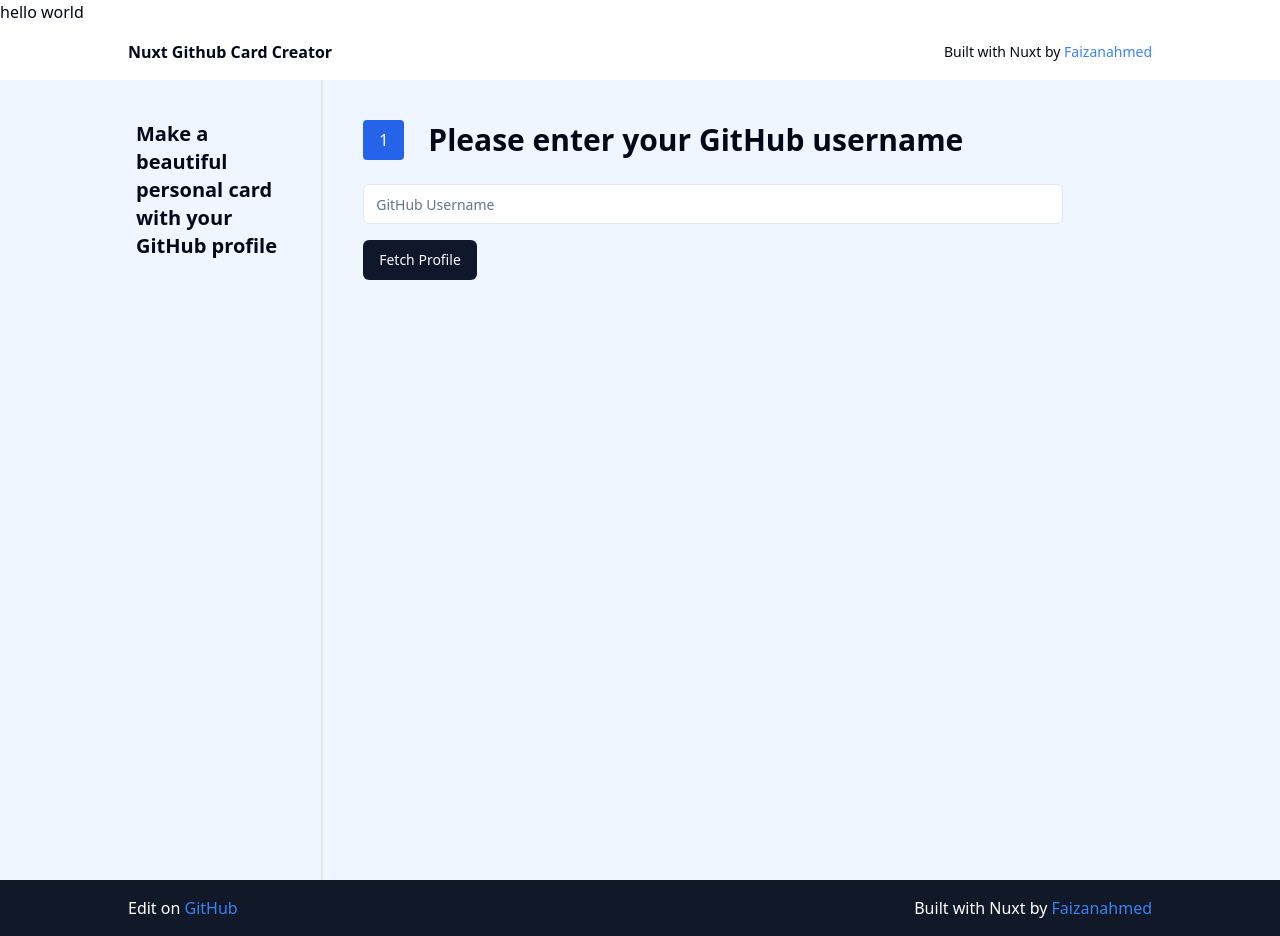
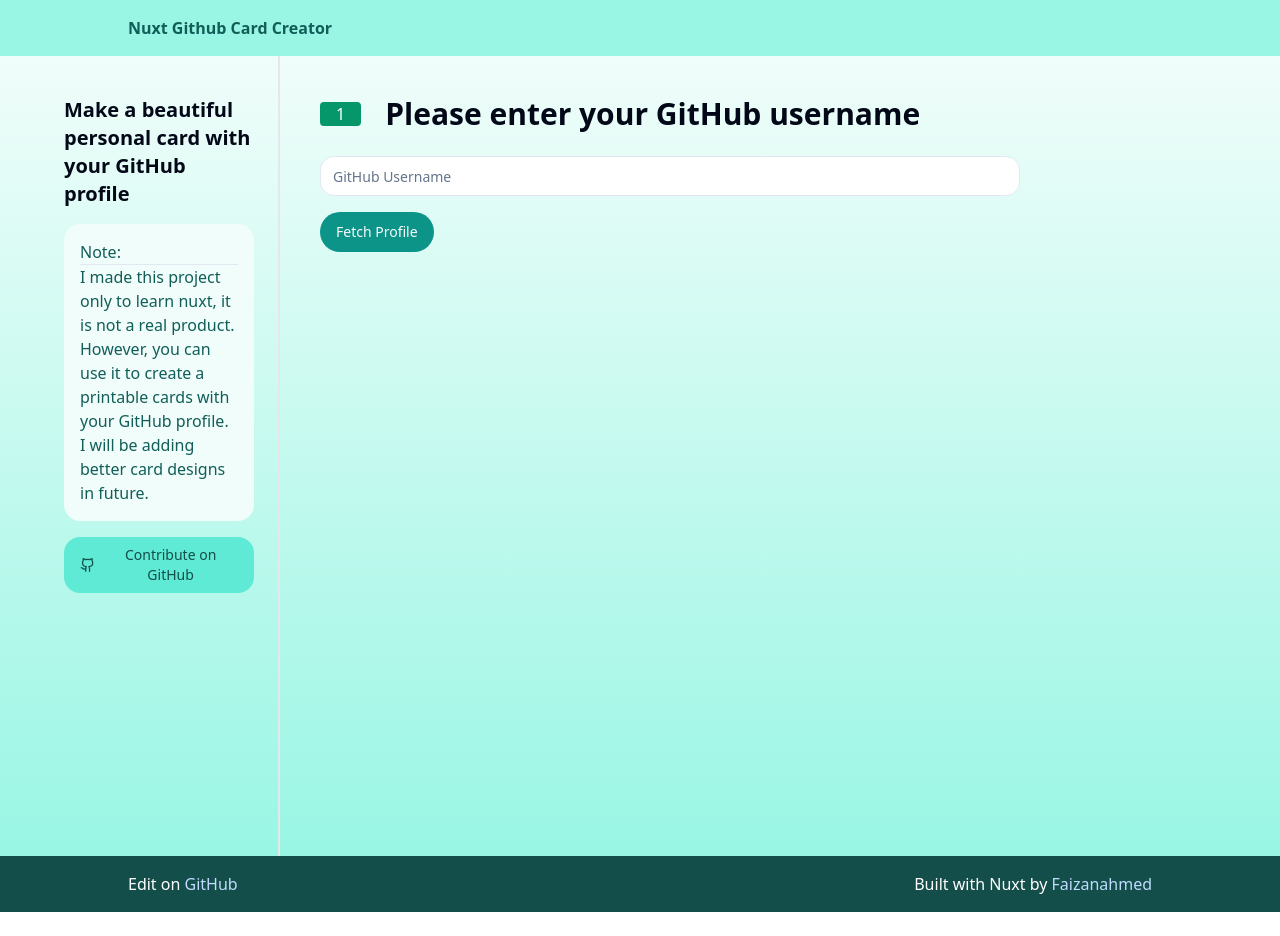
Before and after one commit to Faizanahmedsy/nuxt-github-card-maker, a Nuxt app: page / in a window 1280 px wide. After the commit the page ends 912 px from the top, so only its background shows below. Built offline with nearby package versions, Linux system fonts and the light colour scheme.

Commit message:
feat: added note, and contribute to github btn in sidebar

```diff
--- a/assets/css/tailwind.css
+++ b/assets/css/tailwind.css
@@ -33,7 +33,7 @@
 
     --ring: 222.2 84% 4.9%;
 
-    --radius: 0.5rem;
+    --radius: 1rem;
   }
 
   .dark {
--- a/components/Footer.vue
+++ b/components/Footer.vue
@@ -1,14 +1,14 @@
 <script setup></script>
 
 <template>
-  <footer class="bg-gray-900 text-white py-4">
+  <footer class="bg-teal-900 text-white py-4">
     <div class="container mx-auto flex justify-between px-32 items-center">
       <div>
         Edit on
         <a
           href="https://github.com/Faizanahmedsy/nuxt-github-card-maker"
           target="_blank"
-          class="text-blue-500"
+          class="text-blue-200"
         >
           GitHub</a
         >
@@ -24,7 +24,7 @@
         <a
           href="https://faizansaiyed.vercel.app"
           target="_blank"
-          class="text-blue-500"
+          class="text-blue-200"
           >Faizanahmed</a
         >
       </p>
--- /dev/null
+++ b/components/GitHubCard.vue
@@ -0,0 +1,125 @@
+<script setup lang="ts">
+import { ref } from "vue";
+import { Button } from "@/components/ui/button";
+import { Download } from "lucide-react";
+import html2canvas from "html2canvas";
+import jsPDF from "jspdf";
+
+const props = defineProps<{
+  userProfile: any;
+}>();
+
+const cardRef = ref(null);
+
+const downloadAsPDF = async () => {
+  if (!cardRef.value) return;
+
+  const cardClone = cardRef.value.cloneNode(true);
+  const downloadButton = cardClone.querySelector(".download-button");
+  if (downloadButton) {
+    downloadButton.remove();
+  }
+
+  document.body.appendChild(cardClone);
+
+  const canvas = await html2canvas(cardClone, {
+    useCORS: true,
+    allowTaint: true,
+  });
+
+  document.body.removeChild(cardClone);
+
+  const imgData = canvas.toDataURL("image/png");
+  const pdf = new jsPDF({
+    orientation: "landscape",
+    unit: "px",
+    format: [canvas.width, canvas.height],
+  });
+
+  pdf.addImage(imgData, "PNG", 0, 0, canvas.width, canvas.height);
+  pdf.save(`${props.userProfile.login}_github_card.pdf`);
+};
+</script>
+
+<template>
+  <div
+    class="flex flex-col lg:flex-row gap-4 lg:gap-6 items-start lg:items-center mb-6"
+  >
+    <span
+      class="bg-emerald-600 px-4 text-white flex justify-center items-center rounded-full lg:rounded"
+      >2</span
+    >
+    <h2 class="text-2xl lg:text-3xl font-semibold">
+      Download your card as a PDF
+    </h2>
+  </div>
+  <div
+    ref="cardRef"
+    class="bg-gradient-to-br from-blue-600 to-blue-800 rounded-xl shadow-2xl overflow-hidden max-w-[700px] w-full"
+  >
+    <div class="p-6 lg:p-8">
+      <div class="flex flex-col lg:flex-row items-center lg:space-x-6">
+        <div>
+          <img
+            :src="userProfile.avatar_url"
+            alt="Profile Picture"
+            class="w-24 h-24 lg:w-32 lg:h-32 rounded-full border-4 border-white shadow-lg mb-4 lg:mb-0"
+          />
+        </div>
+        <div class="text-center lg:text-left">
+          <h3 class="text-2xl lg:text-3xl font-bold text-white">
+            {{ userProfile.name }}
+          </h3>
+          <p class="text-lg lg:text-xl text-blue-200">
+            @{{ userProfile.login }}
+          </p>
+          <!-- // if userProfile.company is not empty -->
+          <p
+            v-if="userProfile.company"
+            class="text-lg lg:text-xl text-blue-200"
+          >
+            {{ userProfile.company }}
+          </p>
+        </div>
+      </div>
+      <p class="mt-6 text-base lg:text-lg text-white text-center lg:text-left">
+        {{ userProfile.bio }}
+      </p>
+      <div class="mt-8 flex justify-between text-blue-100">
+        <div class="text-center">
+          <p class="text-2xl lg:text-3xl font-bold">
+            {{ userProfile.followers }}
+          </p>
+          <p class="text-xs lg:text-sm uppercase">Followers</p>
+        </div>
+        <div class="text-center">
+          <p class="text-2xl lg:text-3xl font-bold">
+            {{ userProfile.following }}
+          </p>
+          <p class="text-xs lg:text-sm uppercase">Following</p>
+        </div>
+        <div class="text-center">
+          <p class="text-2xl lg:text-3xl font-bold">
+            {{ userProfile.public_repos }}
+          </p>
+          <p class="text-xs lg:text-sm uppercase">Repos</p>
+        </div>
+      </div>
+    </div>
+  </div>
+  <div
+    class="bg-teal-100 px-6 py-4 lg:px-8 flex flex-col lg:flex-row justify-between items-center space-y-4 lg:space-y-0 max-w-[700px] rounded-xl my-5"
+  >
+    <p class="text-gray-600 text-sm lg:text-base">
+      Created at:
+      {{ new Date(userProfile.created_at).toLocaleDateString() }}
+    </p>
+    <Button
+      @click="downloadAsPDF"
+      class="bg-teal-500 hover:bg-teal-600 download-button w-full lg:w-auto"
+    >
+      <Download class="h-5 w-5 mr-2" />
+      Download PDF
+    </Button>
+  </div>
+</template>
--- /dev/null
+++ b/components/NavbarV3.vue
@@ -0,0 +1,16 @@
+<template>
+  <div
+    class="flex justify-between items-center py-4 px-32 bg-teal-200 text-teal-800"
+  >
+    <h2 class="font-semibold">Nuxt Github Card Creator</h2>
+    <!-- <div class="text-sm">
+      Built with Nuxt by
+      <a
+        href="https://faizansaiyed.vercel.app"
+        target="_blank"
+        class="text-blue-800"
+        >Faizanahmed</a
+      >
+    </div> -->
+  </div>
+</template>
--- a/components/ui/button/index.ts
+++ b/components/ui/button/index.ts
@@ -1,35 +1,35 @@
-import { type VariantProps, cva } from 'class-variance-authority'
+import { type VariantProps, cva } from "class-variance-authority";
 
-export { default as Button } from './Button.vue'
+export { default as Button } from "./Button.vue";
 
 export const buttonVariants = cva(
-  'inline-flex items-center justify-center whitespace-nowrap rounded-md text-sm font-medium ring-offset-background transition-colors focus-visible:outline-none focus-visible:ring-2 focus-visible:ring-ring focus-visible:ring-offset-2 disabled:pointer-events-none disabled:opacity-50',
+  "inline-flex items-center justify-center whitespace-nowrap rounded-full text-sm font-medium ring-offset-background transition-colors focus-visible:outline-none focus-visible:ring-2 focus-visible:ring-ring focus-visible:ring-offset-2 disabled:pointer-events-none disabled:opacity-50",
   {
     variants: {
       variant: {
-        default: 'bg-primary text-primary-foreground hover:bg-primary/90',
+        default: "bg-teal-600 text-primary-foreground hover:bg-primary/90",
         destructive:
-          'bg-destructive text-destructive-foreground hover:bg-destructive/90',
+          "bg-destructive text-destructive-foreground hover:bg-destructive/90",
         outline:
-          'border border-input bg-background hover:bg-accent hover:text-accent-foreground',
+          "border border-input bg-background hover:bg-accent hover:text-accent-foreground",
         secondary:
-          'bg-secondary text-secondary-foreground hover:bg-secondary/80',
-        ghost: 'hover:bg-accent hover:text-accent-foreground',
-        link: 'text-primary underline-offset-4 hover:underline',
+          "bg-secondary text-secondary-foreground hover:bg-secondary/80",
+        ghost: "hover:bg-accent hover:text-accent-foreground",
+        link: "text-primary underline-offset-4 hover:underline",
       },
       size: {
-        default: 'h-10 px-4 py-2',
-        xs: 'h-7 rounded px-2',
-        sm: 'h-9 rounded-md px-3',
-        lg: 'h-11 rounded-md px-8',
-        icon: 'h-10 w-10',
+        default: "h-10 px-4 py-2",
+        xs: "h-7 rounded px-2",
+        sm: "h-9 rounded-md px-3",
+        lg: "h-11 rounded-md px-8",
+        icon: "h-10 w-10",
       },
     },
     defaultVariants: {
-      variant: 'default',
-      size: 'default',
+      variant: "default",
+      size: "default",
     },
-  },
-)
+  }
+);
 
-export type ButtonVariants = VariantProps<typeof buttonVariants>
+export type ButtonVariants = VariantProps<typeof buttonVariants>;
--- a/layouts/default.vue
+++ b/layouts/default.vue
@@ -1,6 +1,5 @@
 <template>
   <div>
-    <Navbarv2 />
     <slot />
     <Footer />
   </div>
--- a/pages/index.vue
+++ b/pages/index.vue
@@ -3,20 +3,24 @@ import { ref } from "vue";
 import { Input } from "@/components/ui/input/index.js";
 import { Button } from "@/components/ui/button";
 import { Alert, AlertTitle, AlertDescription } from "@/components/ui/alert";
-import { UserX, Download } from "lucide-react";
-import html2canvas from "html2canvas";
-import jsPDF from "jspdf";
+import { UserX } from "lucide-react";
+import GitHubCard from "~/components/GitHubCard.vue";
+import NavbarV3 from "~/components/NavbarV3.vue";
+import { Github, Loader2 } from "lucide-vue-next";
 
 const username = ref("");
 const userProfile = ref(null);
 const error = ref("");
 const userNotFound = ref(false);
-const cardRef = ref(null);
+const loading = ref(false);
 
 const fetchGitHubProfile = async () => {
+  loading.value = true;
+
   if (!username.value) {
     error.value = "Please enter a GitHub username";
     userNotFound.value = false;
+    loading.value = false;
     return;
   }
 
@@ -36,57 +40,18 @@ const fetchGitHubProfile = async () => {
     userProfile.value = await response.json();
     error.value = "";
     userNotFound.value = false;
-  } catch (err) {
+  } catch (err: any) {
     error.value = err.message;
     userProfile.value = null;
     userNotFound.value = false;
   }
-};
-
-const downloadAsPDF = async () => {
-  if (!cardRef.value) return;
-
-  const cardClone = cardRef.value.cloneNode(true);
-  const downloadButton = cardClone.querySelector(".download-button");
-  if (downloadButton) {
-    downloadButton.remove();
-  }
-
-  document.body.appendChild(cardClone);
-
-  const canvas = await html2canvas(cardClone, {
-    useCORS: true,
-    allowTaint: true,
-  });
-
-  document.body.removeChild(cardClone);
-
-  const imgData = canvas.toDataURL("image/png");
-  const pdf = new jsPDF({
-    orientation: "landscape",
-    unit: "px",
-    format: [canvas.width, canvas.height],
-  });
-
-  pdf.addImage(imgData, "PNG", 0, 0, canvas.width, canvas.height);
-  pdf.save(`${userProfile.value.login}_github_card.pdf`);
+  loading.value = false;
 };
 </script>
 
 <template>
-  <div class="flex justify-between items-center py-4 px-32">
-    <h2 class="font-semibold">Nuxt Github Card Creator</h2>
-    <div class="text-sm">
-      Built with Nuxt by
-      <a
-        href="https://faizansaiyed.vercel.app"
-        target="_blank"
-        class="text-blue-500"
-        >Faizanahmed</a
-      >
-    </div>
-  </div>
-  <section class="bg-blue-50 px-28">
+  <NavbarV3 />
+  <section class="bg-gradient-to-t from-teal-200 to-teal-50 px-10">
     <div class="flex flex-col lg:flex-row min-h-screen">
       <div
         class="w-full lg:w-1/5 border-b-2 lg:border-b-0 lg:border-r-2 border-gray-200 p-6 lg:py-10"
@@ -94,6 +59,29 @@ const downloadAsPDF = async () => {
         <p class="text-xl lg:text-xl font-bold text-center lg:text-left">
           Make a beautiful personal card with your GitHub profile
         </p>
+
+        <div class="bg-teal-50 text-teal-800 p-4 rounded-2xl my-4">
+          <p>Note:</p>
+          <hr />
+          <p class="text-sm lg:text-base text-center lg:text-left">
+            I made this project only to learn nuxt, it is not a real product.
+            However, you can use it to create a printable cards with your GitHub
+            profile. I will be adding better card designs in future.
+          </p>
+        </div>
+
+        <div
+          class="bg-teal-300 text-sm text-teal-900 px-4 py-2 rounded-2xl my-4 cursor-pointer text-center"
+        >
+          <a
+            href="https://github.com/Faizanahmedsy/nuxt-github-card-maker"
+            class="flex items-center justify-center"
+            target="_blank"
+          >
+            <Github class="h-4 w-4 mr-2" />
+            Contribute on GitHub
+          </a>
+        </div>
       </div>
 
       <div class="w-full lg:w-4/5 p-6 lg:p-10 flex flex-col">
@@ -102,7 +90,7 @@ const downloadAsPDF = async () => {
             class="flex flex-col lg:flex-row gap-4 lg:gap-6 items-start lg:items-center mb-6"
           >
             <span
-              class="bg-blue-600 px-4 py-2 text-white flex justify-center items-center rounded-full lg:rounded"
+              class="bg-emerald-600 px-4 text-white flex justify-center items-center rounded-full lg:rounded"
               >1</span
             >
             <h2 class="text-2xl lg:text-3xl font-semibold">
@@ -117,7 +105,11 @@ const downloadAsPDF = async () => {
               class="mb-4"
             />
             <Button @click="fetchGitHubProfile" class="w-full lg:w-auto">
-              Fetch Profile
+              <template v-if="loading">
+                <Loader2 class="w-4 h-4 mr-2 animate-spin w-full" />
+                Please wait...
+              </template>
+              <template v-else> Fetch Profile </template>
             </Button>
           </div>
           <Alert v-if="error" variant="destructive" class="mb-6 max-w-[700px]">
@@ -127,7 +119,7 @@ const downloadAsPDF = async () => {
         </div>
 
         <div v-if="userNotFound" class="mb-6 max-w-[700px]">
-          <Alert variant="warning">
+          <Alert variant="destructive">
             <UserX class="h-4 w-4" />
             <AlertTitle>User Not Found</AlertTitle>
             <AlertDescription>
@@ -136,72 +128,7 @@ const downloadAsPDF = async () => {
             </AlertDescription>
           </Alert>
         </div>
-
-        <div
-          v-if="userProfile"
-          ref="cardRef"
-          class="bg-gradient-to-br from-blue-500 to-purple-600 rounded-xl shadow-2xl overflow-hidden max-w-[700px] w-full"
-        >
-          <div class="p-6 lg:p-8">
-            <div
-              class="flex flex-col lg:flex-row items-center lg:items-start lg:space-x-6"
-            >
-              <img
-                :src="userProfile.avatar_url"
-                alt="Profile Picture"
-                class="w-24 h-24 lg:w-32 lg:h-32 rounded-full border-4 border-white shadow-lg mb-4 lg:mb-0"
-              />
-              <div class="text-center lg:text-left">
-                <h3 class="text-2xl lg:text-3xl font-bold text-white">
-                  {{ userProfile.name }}
-                </h3>
-                <p class="text-lg lg:text-xl text-blue-200">
-                  @{{ userProfile.login }}
-                </p>
-              </div>
-            </div>
-            <p
-              class="mt-6 text-base lg:text-lg text-white text-center lg:text-left"
-            >
-              {{ userProfile.bio }}
-            </p>
-            <div class="mt-8 flex justify-between text-blue-100">
-              <div class="text-center">
-                <p class="text-2xl lg:text-3xl font-bold">
-                  {{ userProfile.followers }}
-                </p>
-                <p class="text-xs lg:text-sm uppercase">Followers</p>
-              </div>
-              <div class="text-center">
-                <p class="text-2xl lg:text-3xl font-bold">
-                  {{ userProfile.following }}
-                </p>
-                <p class="text-xs lg:text-sm uppercase">Following</p>
-              </div>
-              <div class="text-center">
-                <p class="text-2xl lg:text-3xl font-bold">
-                  {{ userProfile.public_repos }}
-                </p>
-                <p class="text-xs lg:text-sm uppercase">Repos</p>
-              </div>
-            </div>
-          </div>
-          <div
-            class="bg-white px-6 py-4 lg:px-8 flex flex-col lg:flex-row justify-between items-center space-y-4 lg:space-y-0"
-          >
-            <p class="text-gray-600 text-sm lg:text-base">
-              Created at:
-              {{ new Date(userProfile.created_at).toLocaleDateString() }}
-            </p>
-            <Button
-              @click="downloadAsPDF"
-              class="bg-green-500 hover:bg-green-600 download-button w-full lg:w-auto"
-            >
-              <Download class="h-5 w-5 mr-2" />
-              Download PDF
-            </Button>
-          </div>
-        </div>
+        <GitHubCard v-if="userProfile" :userProfile="userProfile" />
       </div>
     </div>
   </section>
```
